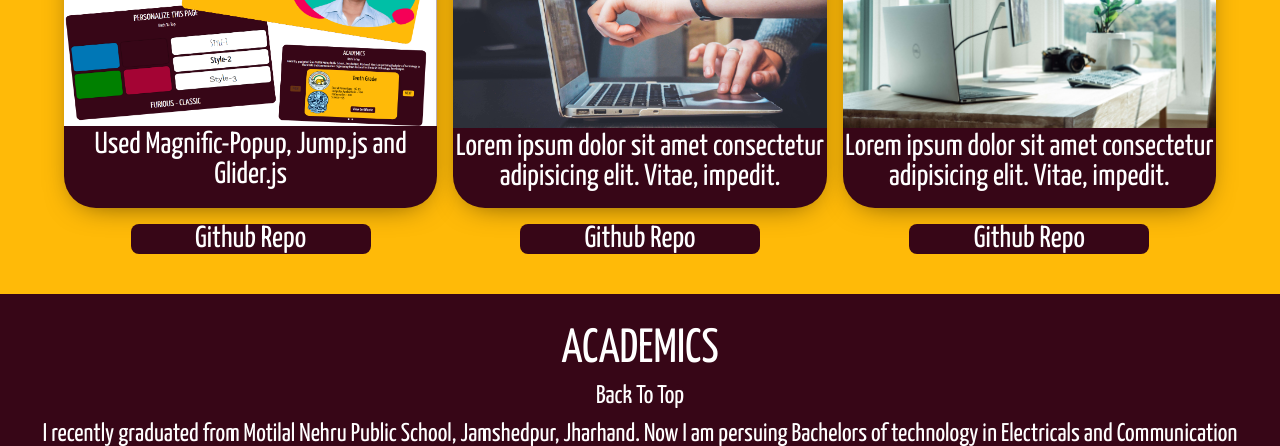
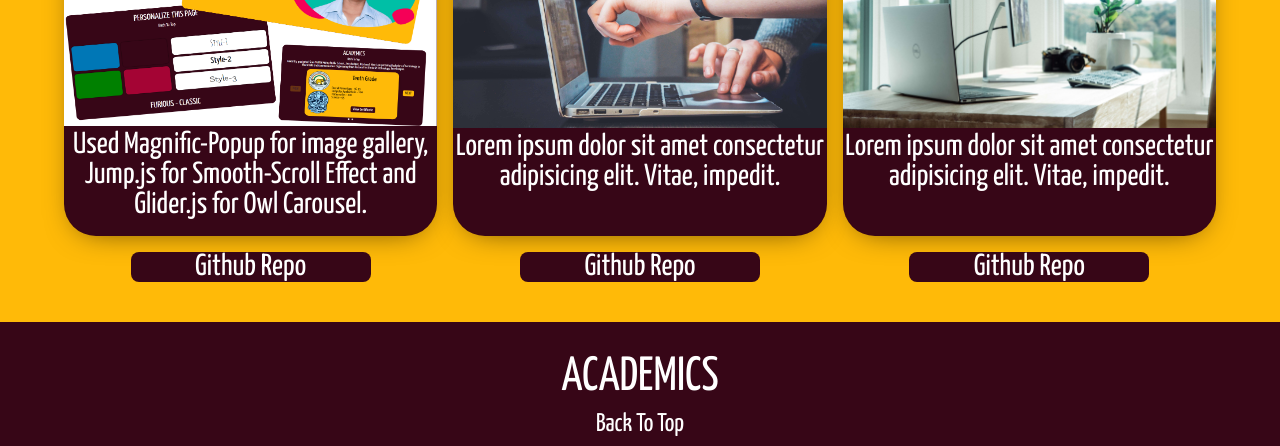
Before and after one commit to sarvjot/sarvjot.github.io, a plain HTML site: page index.html in a window 1280 px wide. Shown: the part 2960-3406 px from the top of the page. Drawn offline with Linux system fonts and the light colour scheme; a script that the page names is missing; a web font is replaced by a local one.

Commit message:
Update index.html

```diff
--- a/index.html
+++ b/index.html
@@ -111,7 +111,7 @@
                 <a href="assets/images/Project1.png" class="project-img">
                     <img src="assets/images/Project1.png" alt="">
                 </a>
-                <p class="text-md">Used Magnific-Popup, Jump.js and Glider.js</p>
+                <p class="text-md">Used Magnific-Popup for image gallery, Jump.js for Smooth-Scroll Effect and Glider.js for Owl Carousel.</p>
             </section>
             <section class="project-card" id="project-2">
                 <a href="assets/images/dummy2.jpg" class="project-img">
```
